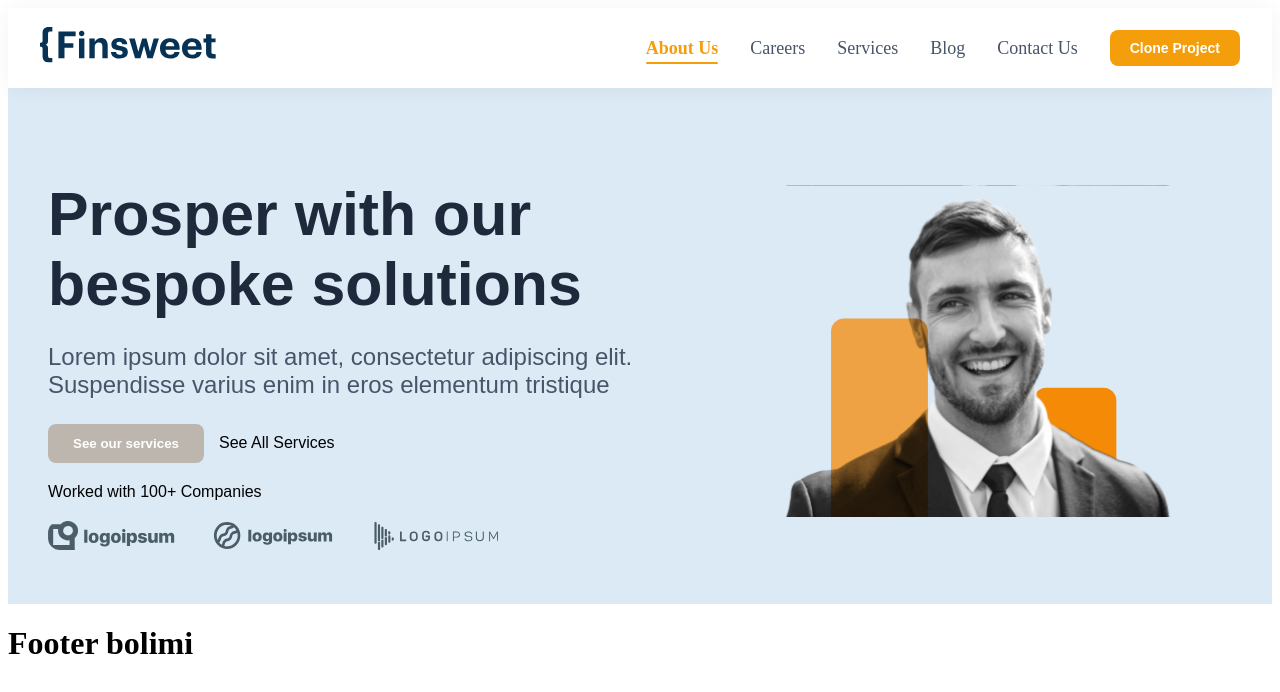
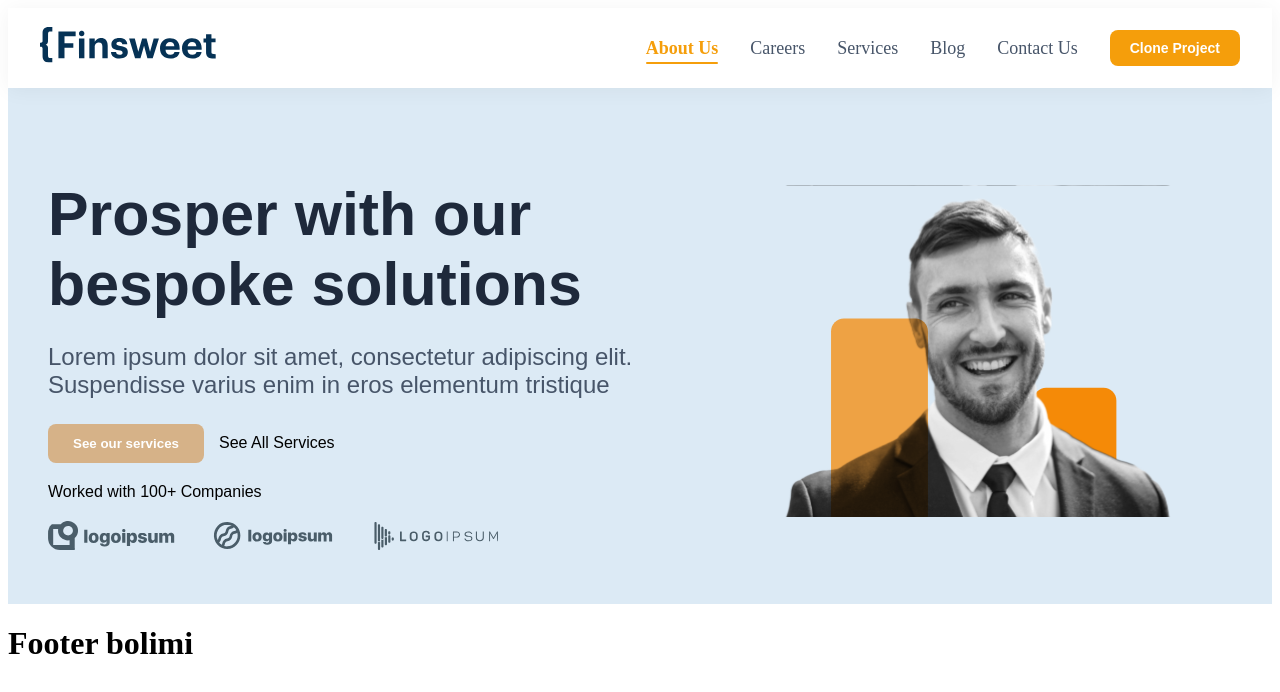
Before and after one commit to jomiy191-arch/react_figma, a React (Vite) app: page / in a window 1280 px wide. In both pictures the pointer is over the button "See our services". Shown: the top 692 px of the page. Built offline with nearby package versions, Linux system fonts and the light colour scheme.

Commit message:
Some changes

```diff
--- a/src/pages/About/About.css
+++ b/src/pages/About/About.css
@@ -53,7 +53,7 @@
 }
 
 .about__item button:hover {
-    background-color: #bdb6af;
+    background-color: #d6b288;
 }
 
 .about__item a {
```
